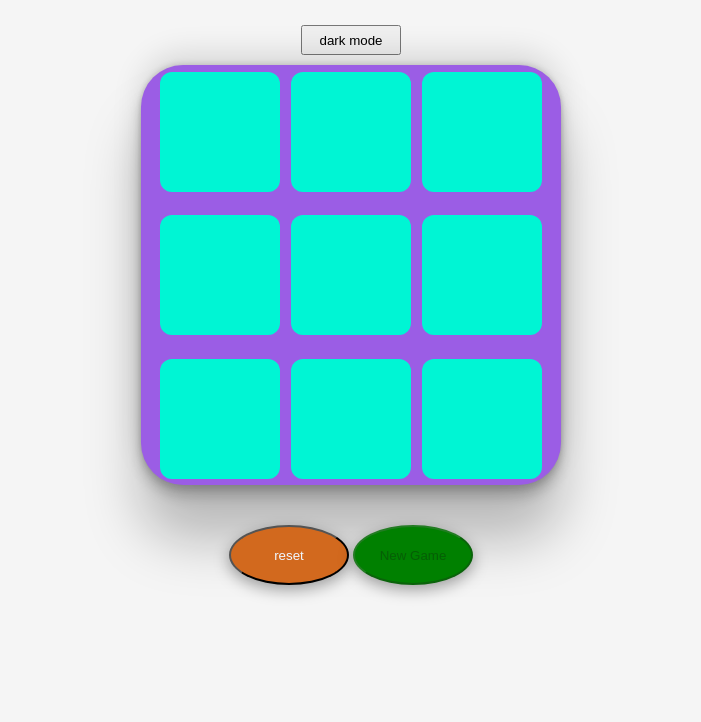
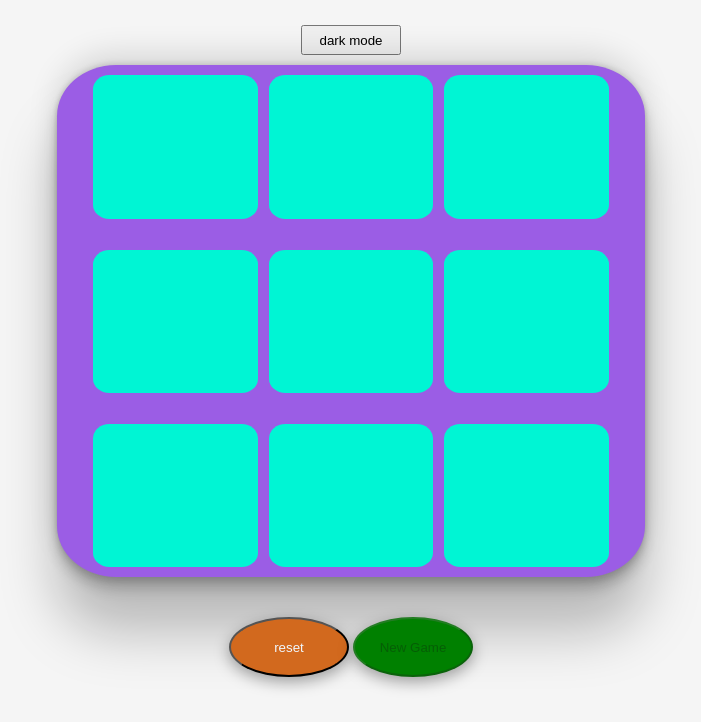
Before and after one commit to Sujal027/tic-tac, a plain HTML site: page index.html in a window 1280 px wide. Shown: the part 78-800 px from the top of the page, without its empty margins (289-990 px from the left). Drawn offline with Linux system fonts and the light colour scheme.

Commit message:
Update style.css

```diff
--- a/style.css
+++ b/style.css
@@ -5,8 +5,8 @@ body{
     align-items: center;
 }
 #playingArea{
-    height: 420px;
-    width: 420px;
+   height: 64vh;
+    width: 46vw;
     background-color:#9b5de5;
     box-shadow: rgba(0, 0, 0, 0.25) 0px 54px 55px, rgba(0, 0, 0, 0.12) 0px -12px 30px, rgba(0, 0, 0, 0.12) 0px 4px 6px, rgba(0, 0, 0, 0.17) 0px 12px 13px, rgba(0, 0, 0, 0.09) 0px -3px 5px;
     display: flex;
@@ -19,8 +19,8 @@ body{
 
 }
 .boxes{
-    height:120px ;
-    width:120px ;
+    height:28% ;
+    width: 28% ;;
     background-color:#00f5d4;
     border-radius: 10%;
     font-size: 50px;
```
